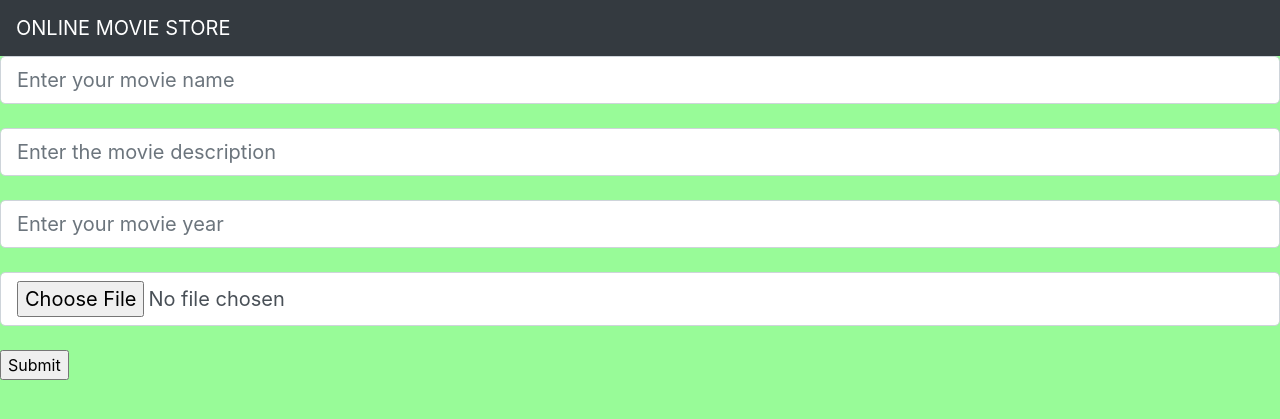
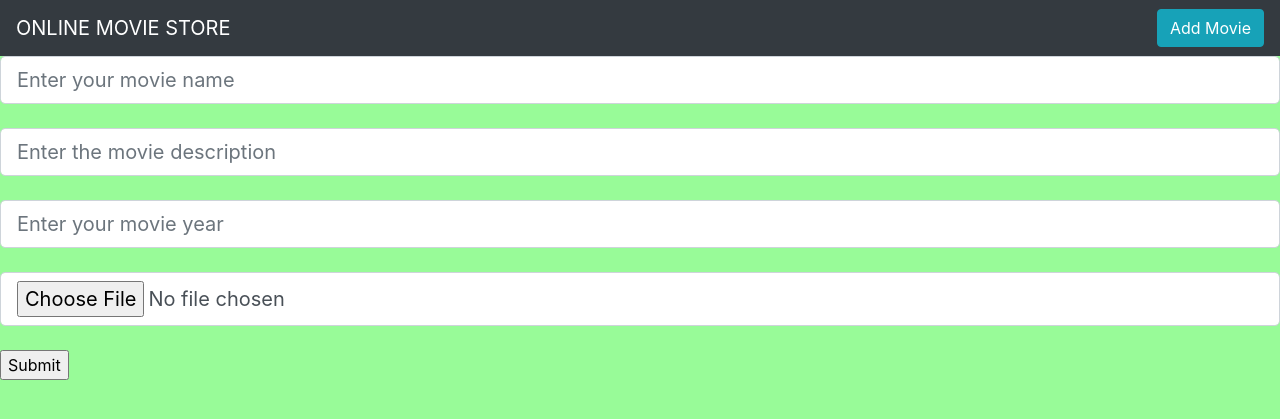
Before and after one commit to FathimaJasnac/My-project, a Django app: page /add/ in a window 1280 px wide. Shown: the top 419 px of the page. Run offline with Django 4.2, Linux system fonts and the light colour scheme.

Commit message:
Update base.html

```diff
--- a/movieproject/templates/base.html
+++ b/movieproject/templates/base.html
@@ -13,6 +13,7 @@
   <a class="navbar-brand" href="#">
    ONLINE MOVIE STORE
   </a>
+  <a class="btn btn-info" href="{% url 'movieapp:add_movie'%}" role="button">Add Movie</a>
 </nav>
 {% block body %}
 {% endblock %}
```
